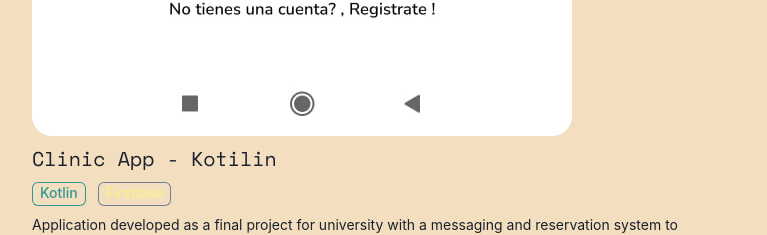
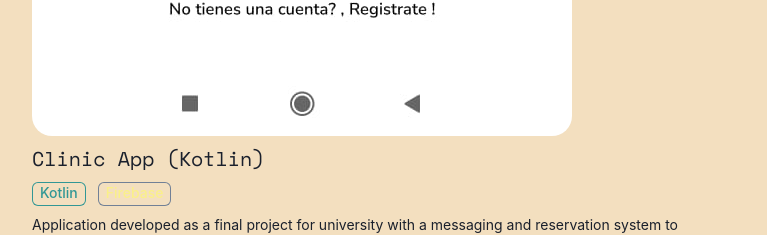
Before and after one commit to Dapier/portfolio-threejs, a Next.js app: page /works in a window 1280 px wide. Shown: the part 3030-3265 px from the top of the page, without its empty margins (256-1023 px from the left). Built offline with nearby package versions, Linux system fonts and the light colour scheme.

Commit message:
fix grammatical error in clinic app title

```diff
--- a/pages/works.tsx
+++ b/pages/works.tsx
@@ -103,7 +103,7 @@ const Works = () => {
           <Section>
             <WorkGridItem
               id="clinic_app"
-              title={'Clinic App - Kotilin'}
+              title={'Clinic App (Kotlin)'}
               thumbnail={pocketClinic}
             >
               <HStack spacing={3} my={2}>
```
